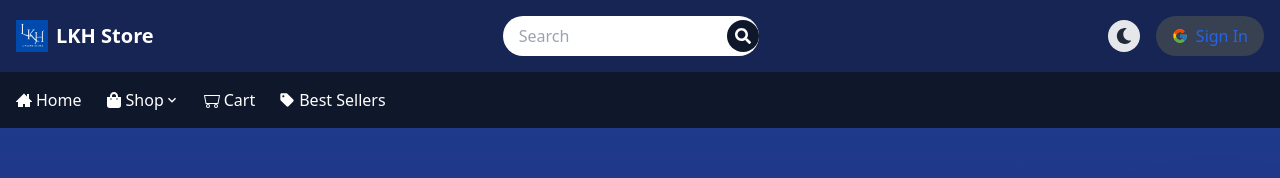
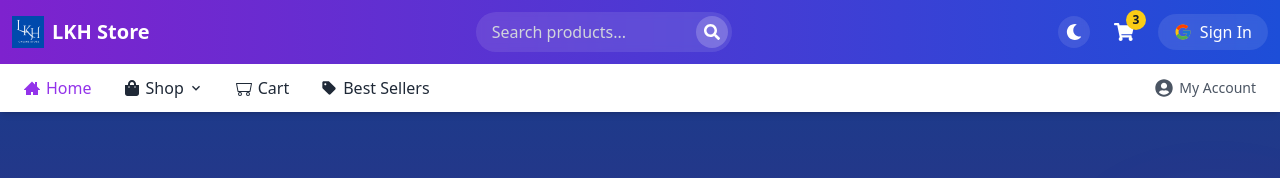
Before and after one commit to linkhanthtel/lkh-store, a React (Create React App) app: page / in a window 1280 px wide. Shown: the top 178 px of the page. Built offline with nearby package versions, Linux system fonts and the light colour scheme.

Commit message:
Update navbar.jsx

```diff
--- a/src/components/navbar.jsx
+++ b/src/components/navbar.jsx
@@ -1,21 +1,23 @@
-import React, { useState, useEffect } from 'react'
-import { Link, useLocation } from 'react-router-dom'
-import { motion, AnimatePresence } from 'framer-motion'
-import { FcGoogle } from 'react-icons/fc'
-import { ImHome3 } from 'react-icons/im'
-import { FaShoppingBag, FaSearch, FaMoon, FaSun } from 'react-icons/fa'
-import { BsMinecart } from 'react-icons/bs'
-import { MdSell, MdExpandMore } from 'react-icons/md'
-import { CiMenuFries } from 'react-icons/ci'
-import { RxCross2 } from 'react-icons/rx'
+import { useState, useEffect } from "react"
+import { Link, useLocation } from "react-router-dom"
+import { motion, AnimatePresence } from "framer-motion"
+import { FcGoogle } from "react-icons/fc"
+import { ImHome3 } from "react-icons/im"
+import { FaShoppingBag, FaSearch, FaMoon, FaSun, FaUserCircle, FaShoppingCart } from "react-icons/fa"
+import { BsMinecart } from "react-icons/bs"
+import { MdSell, MdExpandMore, MdKeyboardArrowRight } from "react-icons/md"
+import { CiMenuFries } from "react-icons/ci"
+import { RxCross2 } from "react-icons/rx"
 
-const categories = ['Electronics', 'Clothing', 'Books', 'Home & Garden']
+const categories = ["Electronics", "Clothing", "Books", "Home & Garden"]
 
 export const Navbar = () => {
   const [toggle, setToggle] = useState(false)
   const [darkMode, setDarkMode] = useState(false)
   const [showCategories, setShowCategories] = useState(false)
   const [searchFocused, setSearchFocused] = useState(false)
+  const [searchTerm, setSearchTerm] = useState("")
+  const [scrolled, setScrolled] = useState(false)
   const location = useLocation()
 
   useEffect(() => {
@@ -23,69 +25,268 @@ export const Navbar = () => {
     setShowCategories(false)
   }, [location.pathname])
 
+  useEffect(() => {
+    const handleScroll = () => {
+      setScrolled(window.scrollY > 20)
+    }
+
+    window.addEventListener("scroll", handleScroll)
+    return () => window.removeEventListener("scroll", handleScroll)
+  }, [])
+
   const toggleDarkMode = () => {
     setDarkMode(!darkMode)
-        document.documentElement.classList.toggle('dark')
+    document.documentElement.classList.toggle("dark")
+  }
+
+  // Animation variants
+  const navbarVariants = {
+    hidden: { y: -100, opacity: 0 },
+    visible: {
+      y: 0,
+      opacity: 1,
+      transition: {
+        type: "spring",
+        stiffness: 100,
+        damping: 15,
+      },
+    },
+  }
+
+  const mobileMenuVariants = {
+    hidden: { height: 0, opacity: 0 },
+    visible: {
+      height: "auto",
+      opacity: 1,
+      transition: {
+        duration: 0.3,
+        staggerChildren: 0.1,
+        when: "beforeChildren",
+      },
+    },
+    exit: {
+      height: 0,
+      opacity: 0,
+      transition: {
+        duration: 0.3,
+        when: "afterChildren",
+        staggerChildren: 0.05,
+        staggerDirection: -1,
+      },
+    },
+  }
+
+  const menuItemVariants = {
+    hidden: { x: -20, opacity: 0 },
+    visible: {
+      x: 0,
+      opacity: 1,
+      transition: { duration: 0.2 },
+    },
+    exit: {
+      x: -20,
+      opacity: 0,
+      transition: { duration: 0.2 },
+    },
+  }
+
+  const dropdownVariants = {
+    hidden: { opacity: 0, y: -10, scale: 0.95 },
+    visible: {
+      opacity: 1,
+      y: 0,
+      scale: 1,
+      transition: {
+        duration: 0.2,
+        staggerChildren: 0.05,
+      },
+    },
+    exit: {
+      opacity: 0,
+      y: -10,
+      scale: 0.95,
+      transition: { duration: 0.2 },
+    },
+  }
+
+  const dropdownItemVariants = {
+    hidden: { x: -10, opacity: 0 },
+    visible: {
+      x: 0,
+      opacity: 1,
+      transition: { duration: 0.2 },
+    },
+    exit: {
+      x: -10,
+      opacity: 0,
+      transition: { duration: 0.1 },
+    },
   }
 
   return (
-        <div className={`${darkMode ? 'dark' : ''}`}>
+    <div className={`${darkMode ? "dark" : ""} sticky top-0 z-50`}>
       <motion.div
-                className="bg-white dark:bg-gray-900 shadow-md"
-                initial={{ y: -100 }}
-                animate={{ y: 0 }}
-                transition={{ type: 'spring', stiffness: 120 }}
+        className={`bg-white dark:bg-gray-900 shadow-md transition-all duration-300 ${scrolled ? "shadow-lg" : ""}`}
+        variants={navbarVariants}
+        initial="hidden"
+        animate="visible"
       >
         {/* Mobile Menu */}
-                <div className="md:hidden flex justify-between p-4 bg-slate-800">
-                    <motion.button
-                        onClick={() => setToggle(!toggle)}
-                        whileTap={{ scale: 0.95 }}
-                    >
-                        {toggle ? (
-                            <RxCross2 className="text-3xl text-white" />
-                        ) : (
-                            <CiMenuFries className="text-3xl text-white" />
-                        )}
+        <div className="md:hidden flex justify-between items-center p-3 bg-gradient-to-r from-purple-700 to-blue-700">
+          <div className="flex items-center">
+            <motion.button onClick={() => setToggle(!toggle)} whileTap={{ scale: 0.95 }} className="mr-3 p-1">
+              {toggle ? <RxCross2 className="text-2xl text-white" /> : <CiMenuFries className="text-2xl text-white" />}
             </motion.button>
+            <Link to="/" className="flex items-center">
               <motion.img
                 src="/logo.png"
                 alt="Logo"
-                        className="w-8 h-8"
+                className="w-8 h-8 mr-2"
                 whileHover={{ rotate: 360 }}
                 transition={{ duration: 0.5 }}
               />
+              <h1 className="text-lg font-bold text-white">LKH Store</h1>
+            </Link>
+          </div>
+
+          <div className="flex items-center space-x-2">
+            <motion.button
+              onClick={toggleDarkMode}
+              className="p-2 rounded-full bg-white/10 backdrop-blur-sm text-white"
+              whileHover={{ scale: 1.1 }}
+              whileTap={{ scale: 0.9 }}
+            >
+              {darkMode ? <FaSun className="text-yellow-400" /> : <FaMoon className="text-white" />}
+            </motion.button>
+            <Link to="/cart">
+              <motion.div className="relative p-2" whileHover={{ scale: 1.1 }} whileTap={{ scale: 0.9 }}>
+                <FaShoppingCart className="text-xl text-white" />
+                <span className="absolute -top-1 -right-1 bg-yellow-400 text-xs text-gray-900 font-bold rounded-full w-5 h-5 flex items-center justify-center">
+                  3
+                </span>
+              </motion.div>
+            </Link>
+          </div>
         </div>
 
         <AnimatePresence>
           {toggle && (
             <motion.nav
-                            className="w-full bg-slate-800 text-white"
-                            initial={{ height: 0, opacity: 0 }}
-                            animate={{ height: 'auto', opacity: 1 }}
-                            exit={{ height: 0, opacity: 0 }}
-                            transition={{ duration: 0.3 }}
+              className="w-full bg-gradient-to-b from-blue-800 to-purple-900 text-white overflow-hidden"
+              variants={mobileMenuVariants}
+              initial="hidden"
+              animate="visible"
+              exit="exit"
             >
-                            <Link to="/" className="flex items-center px-4 py-3 bg-blue-900">
-                                <ImHome3 className="mr-2" />Home
+              <div className="p-4 mb-2">
+                <div className="relative flex items-center bg-white/10 backdrop-blur-sm rounded-full overflow-hidden mb-4">
+                  <input
+                    type="text"
+                    placeholder="Search products..."
+                    className="w-full py-2 px-4 bg-transparent text-white placeholder-gray-300 focus:outline-none"
+                    value={searchTerm}
+                    onChange={(e) => setSearchTerm(e.target.value)}
+                  />
+                  <motion.button
+                    className="bg-white/20 text-white p-2 rounded-full mr-1"
+                    whileHover={{ scale: 1.1 }}
+                    whileTap={{ scale: 0.9 }}
+                  >
+                    <FaSearch />
+                  </motion.button>
+                </div>
+
+                <motion.button
+                  className="flex items-center justify-center w-full px-4 py-2 bg-white/10 backdrop-blur-sm rounded-full text-white"
+                  whileHover={{ scale: 1.02 }}
+                  whileTap={{ scale: 0.98 }}
+                >
+                  <FcGoogle className="mr-2 text-lg" />
+                  <span>Sign In with Google</span>
+                </motion.button>
+              </div>
+
+              <motion.div className="border-t border-white/10 pt-2" variants={menuItemVariants}>
+                <Link
+                  to="/"
+                  className="flex items-center justify-between px-6 py-3 hover:bg-white/10 transition-colors duration-200"
+                >
+                  <div className="flex items-center">
+                    <ImHome3 className="mr-3 text-lg" />
+                    <span>Home</span>
+                  </div>
+                  <MdKeyboardArrowRight className="text-gray-400" />
                 </Link>
-                            <Link to="/shop" className="flex items-center px-4 py-3 hover:bg-blue-700">
-                                <FaShoppingBag className="mr-2" />Shop
+              </motion.div>
+
+              <motion.div className="border-t border-white/10" variants={menuItemVariants}>
+                <Link
+                  to="/shop"
+                  className="flex items-center justify-between px-6 py-3 hover:bg-white/10 transition-colors duration-200"
+                >
+                  <div className="flex items-center">
+                    <FaShoppingBag className="mr-3 text-lg" />
+                    <span>Shop</span>
+                  </div>
+                  <MdKeyboardArrowRight className="text-gray-400" />
                 </Link>
-                            <Link to="/cart" className="flex items-center px-4 py-3 hover:bg-blue-700">
-                                <BsMinecart className="mr-2" />Cart
+              </motion.div>
+
+              <motion.div className="border-t border-white/10" variants={menuItemVariants}>
+                <Link
+                  to="/cart"
+                  className="flex items-center justify-between px-6 py-3 hover:bg-white/10 transition-colors duration-200"
+                >
+                  <div className="flex items-center">
+                    <BsMinecart className="mr-3 text-lg" />
+                    <span>Cart</span>
+                  </div>
+                  <MdKeyboardArrowRight className="text-gray-400" />
                 </Link>
-                            <Link to="/bestsellers" className="flex items-center px-4 py-3 hover:bg-blue-700">
-                                <MdSell className="mr-2" />Best Sellers
+              </motion.div>
+
+              <motion.div className="border-t border-white/10" variants={menuItemVariants}>
+                <Link
+                  to="/bestsellers"
+                  className="flex items-center justify-between px-6 py-3 hover:bg-white/10 transition-colors duration-200"
+                >
+                  <div className="flex items-center">
+                    <MdSell className="mr-3 text-lg" />
+                    <span>Best Sellers</span>
+                  </div>
+                  <MdKeyboardArrowRight className="text-gray-400" />
                 </Link>
+              </motion.div>
+
+              <motion.div className="border-t border-white/10 pb-2" variants={menuItemVariants}>
+                <div className="px-6 py-3 text-gray-300 text-sm">
+                  <h3 className="font-semibold mb-2">Categories</h3>
+                  <div className="grid grid-cols-2 gap-2">
+                    {categories.map((category, index) => (
+                      <Link
+                        key={index}
+                        to={`/shop?category=${category}`}
+                        className="px-3 py-1.5 bg-white/5 rounded-md hover:bg-white/10 transition-colors duration-200"
+                      >
+                        {category}
+                      </Link>
+                    ))}
+                  </div>
+                </div>
+              </motion.div>
             </motion.nav>
           )}
         </AnimatePresence>
 
         {/* Desktop Menu */}
-                <div className="hidden md:flex flex-col">
-                    <div className="flex justify-between items-center p-4 bg-blue-950 text-white">
+        <div className="hidden md:flex md:flex-col">
+          <div
+            className={`flex justify-between items-center p-3 bg-gradient-to-r from-purple-700 to-blue-700 text-white transition-all duration-300 ${
+              scrolled ? "py-2" : "py-3"
+            }`}
+          >
             <div className="flex items-center">
+              <Link to="/" className="flex items-center">
                 <motion.img
                   src="/logo.png"
                   alt="Logo"
@@ -94,21 +295,25 @@ export const Navbar = () => {
                   transition={{ duration: 0.5 }}
                 />
                 <h1 className="text-xl font-bold">LKH Store</h1>
+              </Link>
             </div>
+
             <div className="relative">
               <motion.div
-                                className={`flex items-center bg-white dark:bg-gray-700 rounded-full ${searchFocused ? 'w-96' : 'w-64'} transition-all duration-300`}
+                className={`flex items-center bg-white/10 backdrop-blur-sm rounded-full overflow-hidden transition-all duration-300`}
                 animate={{ width: searchFocused ? 384 : 256 }}
               >
                 <input
                   type="text"
-                                    placeholder="Search"
-                                    className="w-full py-2 px-4 rounded-l-full text-gray-800 dark:text-white bg-transparent focus:outline-none"
+                  placeholder="Search products..."
+                  className="w-full py-2 px-4 bg-transparent text-white placeholder-gray-300 focus:outline-none"
+                  value={searchTerm}
+                  onChange={(e) => setSearchTerm(e.target.value)}
                   onFocus={() => setSearchFocused(true)}
                   onBlur={() => setSearchFocused(false)}
                 />
                 <motion.button
-                                    className="bg-slate-900 text-white p-2 rounded-full"
+                  className="bg-white/20 text-white p-2 rounded-full mr-1"
                   whileHover={{ scale: 1.1 }}
                   whileTap={{ scale: 0.9 }}
                 >
@@ -116,66 +321,132 @@ export const Navbar = () => {
                 </motion.button>
               </motion.div>
             </div>
+
             <div className="flex items-center space-x-4">
               <motion.button
                 onClick={toggleDarkMode}
-                                className="p-2 rounded-full bg-gray-200 dark:bg-gray-700"
+                className="p-2 rounded-full bg-white/10 backdrop-blur-sm text-white"
                 whileHover={{ scale: 1.1 }}
                 whileTap={{ scale: 0.9 }}
               >
-                                {darkMode ? <FaSun className="text-yellow-400" /> : <FaMoon className="text-gray-800" />}
+                {darkMode ? <FaSun className="text-yellow-400" /> : <FaMoon className="text-white" />}
               </motion.button>
+
+              <Link to="/cart">
+                <motion.div className="relative p-2" whileHover={{ scale: 1.1 }} whileTap={{ scale: 0.9 }}>
+                  <FaShoppingCart className="text-xl text-white" />
+                  <span className="absolute -top-1 -right-1 bg-yellow-400 text-xs text-gray-900 font-bold rounded-full w-5 h-5 flex items-center justify-center">
+                    3
+                  </span>
+                </motion.div>
+              </Link>
+
               <motion.button
-                                className="flex items-center px-4 py-2 text-blue-600 bg-gray-700 rounded-full"
+                className="flex items-center px-4 py-1.5 bg-white/10 backdrop-blur-sm rounded-full hover:bg-white/20 transition-colors duration-200"
                 whileHover={{ scale: 1.05 }}
                 whileTap={{ scale: 0.95 }}
               >
-                                <FcGoogle className="mr-2" />
+                <FcGoogle className="mr-2 text-lg" />
                 <span>Sign In</span>
               </motion.button>
             </div>
           </div>
-                    <nav className="flex justify-between items-center p-4 bg-slate-900 text-white">
-                        <div className="flex space-x-6">
-                            <Link to="/" className="flex items-center hover:text-blue-200">
-                                <ImHome3 className="mr-1" />Home
+
+          <nav
+            className={`flex justify-between items-center px-6 py-3 bg-white dark:bg-gray-800 text-gray-800 dark:text-white shadow-sm transition-all duration-300 ${
+              scrolled ? "py-2" : "py-3"
+            }`}
+          >
+            <div className="flex space-x-8">
+              <Link
+                to="/"
+                className={`flex items-center hover:text-purple-600 dark:hover:text-purple-400 transition-colors duration-200 ${
+                  location.pathname === "/" ? "text-purple-600 dark:text-purple-400 font-medium" : ""
+                }`}
+              >
+                <ImHome3 className="mr-1.5" />
+                <span>Home</span>
               </Link>
+
               <div className="relative">
                 <motion.button
-                                    className="flex items-center hover:text-blue-200"
+                  className={`flex items-center hover:text-purple-600 dark:hover:text-purple-400 transition-colors duration-200 ${
+                    location.pathname === "/shop" ? "text-purple-600 dark:text-purple-400 font-medium" : ""
+                  }`}
                   onClick={() => setShowCategories(!showCategories)}
+                  onMouseEnter={() => setShowCategories(true)}
+                  onMouseLeave={() => setShowCategories(false)}
                 >
-                                    <FaShoppingBag className="mr-1" />
-                                    Shop
-                                    <MdExpandMore />
+                  <FaShoppingBag className="mr-1.5" />
+                  <span>Shop</span>
+                  <MdExpandMore
+                    className={`ml-1 transform transition-transform duration-200 ${showCategories ? "rotate-180" : ""}`}
+                  />
                 </motion.button>
+
                 <AnimatePresence>
                   {showCategories && (
                     <motion.div
-                                            className="absolute top-full left-0 bg-blue-800 z-10 shadow-md rounded-md overflow-hidden"
-                                            initial={{ opacity: 0, y: -10 }}
-                                            animate={{ opacity: 1, y: 0 }}
-                                            exit={{ opacity: 0, y: -10 }}
-                                            transition={{ duration: 0.2 }}
+                      className="absolute top-full left-0 mt-1 bg-white dark:bg-gray-800 z-10 shadow-lg rounded-lg overflow-hidden border border-gray-200 dark:border-gray-700 min-w-[180px]"
+                      variants={dropdownVariants}
+                      initial="hidden"
+                      animate="visible"
+                      exit="exit"
+                      onMouseEnter={() => setShowCategories(true)}
+                      onMouseLeave={() => setShowCategories(false)}
                     >
+                      <div className="py-1">
+                        <Link
+                          to="/shop"
+                          className="block px-4 py-2 text-gray-800 dark:text-white hover:bg-purple-50 dark:hover:bg-gray-700 hover:text-purple-600 dark:hover:text-purple-400 transition-colors duration-200"
+                        >
+                          All Products
+                        </Link>
+
                         {categories.map((category, index) => (
+                          <motion.div key={index} variants={dropdownItemVariants}>
                             <Link
-                                                    key={index}
-                                                    to="/shop"
-                                                    className="block px-4 py-2 text-gray-800 dark:text-white hover:bg-blue-100 dark:hover:bg-blue-900"
+                              to={`/shop?category=${category}`}
+                              className="block px-4 py-2 text-gray-800 dark:text-white hover:bg-purple-50 dark:hover:bg-gray-700 hover:text-purple-600 dark:hover:text-purple-400 transition-colors duration-200"
                             >
                               {category}
                             </Link>
+                          </motion.div>
                         ))}
+                      </div>
                     </motion.div>
                   )}
                 </AnimatePresence>
               </div>
-                            <Link to="/cart" className="flex items-center hover:text-blue-200">
-                                <BsMinecart className="mr-1" />Cart
+
+              <Link
+                to="/cart"
+                className={`flex items-center hover:text-purple-600 dark:hover:text-purple-400 transition-colors duration-200 ${
+                  location.pathname === "/cart" ? "text-purple-600 dark:text-purple-400 font-medium" : ""
+                }`}
+              >
+                <BsMinecart className="mr-1.5" />
+                <span>Cart</span>
               </Link>
-                            <Link to="/bestsellers" className="flex items-center hover:text-blue-200">
-                                <MdSell className="mr-1" />Best Sellers
+
+              <Link
+                to="/bestsellers"
+                className={`flex items-center hover:text-purple-600 dark:hover:text-purple-400 transition-colors duration-200 ${
+                  location.pathname === "/bestsellers" ? "text-purple-600 dark:text-purple-400 font-medium" : ""
+                }`}
+              >
+                <MdSell className="mr-1.5" />
+                <span>Best Sellers</span>
+              </Link>
+            </div>
+
+            <div className="flex items-center">
+              <Link
+                to="/"
+                className="flex items-center text-sm text-gray-600 dark:text-gray-300 hover:text-purple-600 dark:hover:text-purple-400 transition-colors duration-200"
+              >
+                <FaUserCircle className="mr-1.5 text-lg" />
+                <span>My Account</span>
               </Link>
             </div>
           </nav>
```
Lines whose indentation alone changed are shown as unchanged.
